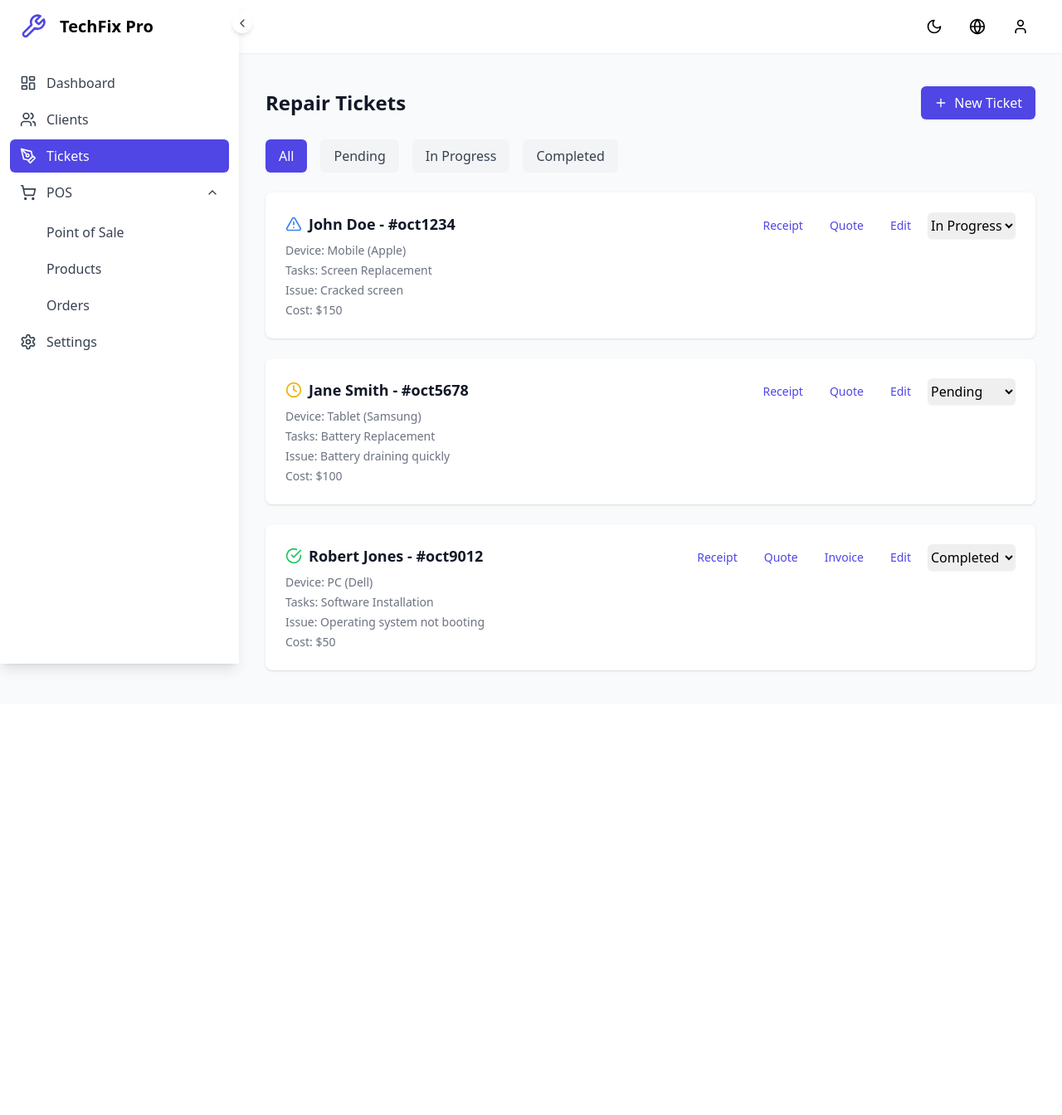
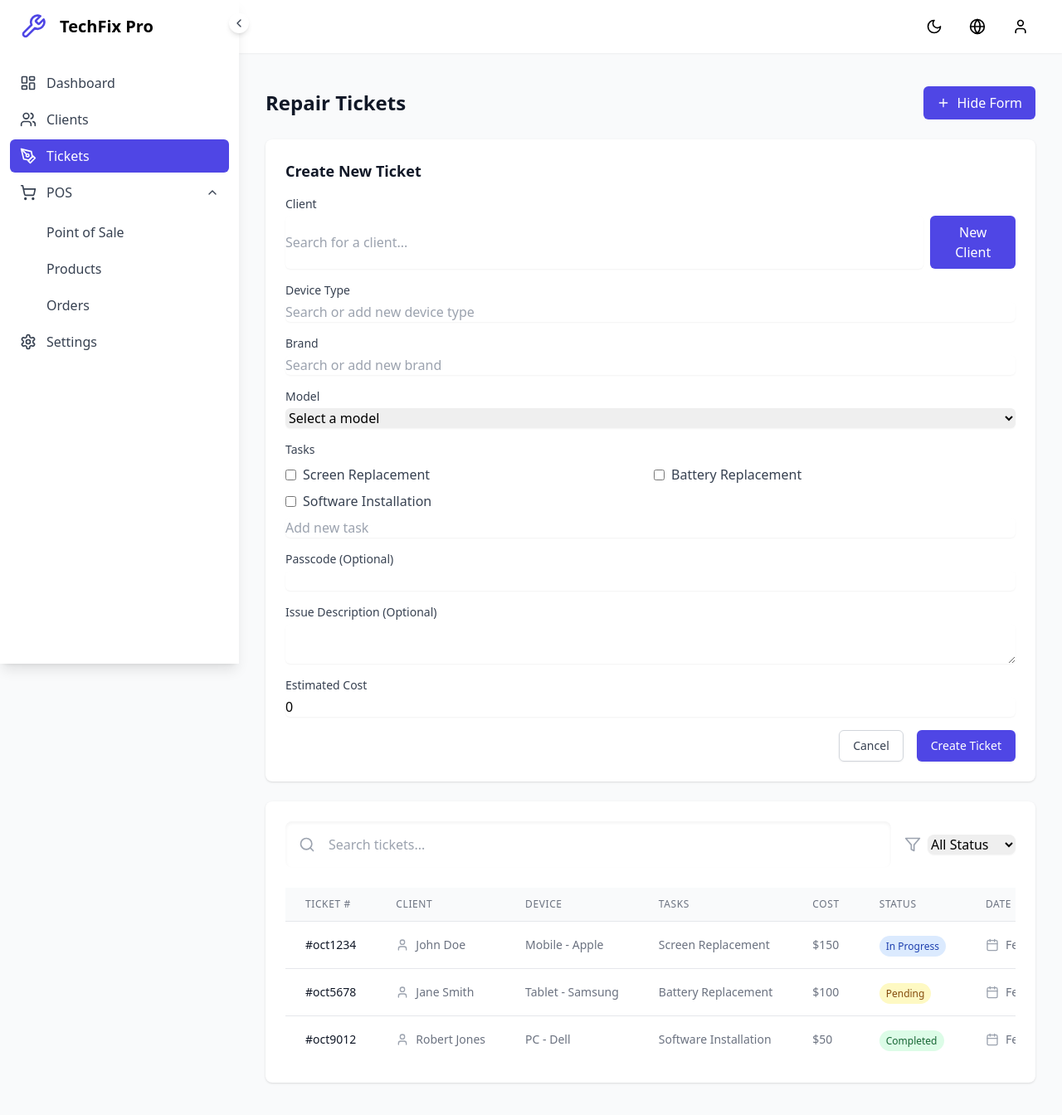
Before and after one commit to othsma/Kepler-sidebar, a React (Vite) app: page /tickets in a window 1280 px wide. Shown: the whole page at 83% size. Before the commit the page ends 848 px from the top, so only its background shows below. Built offline with nearby package versions, Linux system fonts and the light colour scheme.

Commit message:
Table tickets

```diff
--- a/src/components/Sidebar.tsx
+++ b/src/components/Sidebar.tsx
@@ -51,7 +51,7 @@ export default function Sidebar({ isCollapsed, toggleSidebar }: SidebarProps) {
 
       <button
         onClick={toggleSidebar}
-        className={`absolute top-4 -right-4 p-1 rounded-full shadow-md ${
+        className={`absolute top-4 right-0 translate-x-1/2 p-1 rounded-full shadow-md ${
           isDarkMode ? 'bg-gray-700 text-gray-300' : 'bg-white text-gray-700'
         }`}
       >
--- a/src/pages/Tickets.tsx
+++ b/src/pages/Tickets.tsx
@@ -1,6 +1,7 @@
 import React, { useState, useMemo } from 'react';
 import { useThemeStore, useTicketsStore, useClientsStore } from '../lib/store';
-import { Search, Plus, Clock, AlertTriangle, CheckCircle, FileText } from 'lucide-react';
+import { Search, Plus, Clock, AlertTriangle, CheckCircle, FileText, Filter, Calendar, User } from 'lucide-react';
+import { format } from 'date-fns';
 import TicketForm from '../components/TicketForm';
 import UnifiedTicketReceipt from '../components/UnifiedTicketReceipt';
 import ClientForm from '../components/ClientForm';
@@ -9,7 +10,7 @@ export default function Tickets() {
   const isDarkMode = useThemeStore((state) => state.isDarkMode);
   const { tickets, updateTicket, filterStatus, setFilterStatus } = useTicketsStore();
   const { clients } = useClientsStore();
-  const [isAddingTicket, setIsAddingTicket] = useState(false);
+  const [isAddingTicket, setIsAddingTicket] = useState(true); // Default to true to show the form first
   const [editingTicket, setEditingTicket] = useState<string | null>(null);
   const [clientSearch, setClientSearch] = useState('');
   const [selectedClientId, setSelectedClientId] = useState<string>('');
@@ -18,6 +19,7 @@ export default function Tickets() {
   const [showInvoice, setShowInvoice] = useState(false);
   const [newTicketNumber, setNewTicketNumber] = useState('');
   const [isAddingClient, setIsAddingClient] = useState(false);
+  const [searchQuery, setSearchQuery] = useState('');
 
   const filteredClients = useMemo(() => {
     return clients.filter((client) =>
@@ -27,17 +29,27 @@ export default function Tickets() {
   }, [clients, clientSearch]);
 
   const filteredTickets = tickets.filter(
-    (ticket) => filterStatus === 'all' || ticket.status === filterStatus
+    (ticket) => {
+      const matchesStatus = filterStatus === 'all' || ticket.status === filterStatus;
+      const matchesSearch = searchQuery
+        ? ticket.ticketNumber.toLowerCase().includes(searchQuery.toLowerCase()) ||
+          ticket.deviceType.toLowerCase().includes(searchQuery.toLowerCase()) ||
+          ticket.brand.toLowerCase().includes(searchQuery.toLowerCase()) ||
+          clients.find(c => c.id === ticket.clientId)?.name.toLowerCase().includes(searchQuery.toLowerCase()) ||
+          false
+        : true;
+      return matchesStatus && matchesSearch;
+    }
   );
 
-  const getStatusIcon = (status: string) => {
+  const getStatusBadge = (status: string) => {
     switch (status) {
       case 'pending':
-        return <Clock className="h-5 w-5 text-yellow-500" />;
+        return <span className="px-2 py-1 text-xs font-medium rounded-full bg-yellow-100 text-yellow-800">Pending</span>;
       case 'in-progress':
-        return <AlertTriangle className="h-5 w-5 text-blue-500" />;
+        return <span className="px-2 py-1 text-xs font-medium rounded-full bg-blue-100 text-blue-800">In Progress</span>;
       case 'completed':
-        return <CheckCircle className="h-5 w-5 text-green-500" />;
+        return <span className="px-2 py-1 text-xs font-medium rounded-full bg-green-100 text-green-800">Completed</span>;
       default:
         return null;
     }
@@ -67,57 +79,15 @@ export default function Tickets() {
           Repair Tickets
         </h1>
         <button
-          onClick={() => setIsAddingTicket(true)}
+          onClick={() => setIsAddingTicket(!isAddingTicket)}
           className="bg-indigo-600 text-white px-4 py-2 rounded-md hover:bg-indigo-700 flex items-center gap-2"
         >
           <Plus className="h-4 w-4" />
-          New Ticket
+          {isAddingTicket ? 'Hide Form' : 'New Ticket'}
         </button>
       </div>
 
-      <div className="flex gap-4">
-        <button
-          onClick={() => setFilterStatus('all')}
-          className={`px-4 py-2 rounded-md ${
-            filterStatus === 'all'
-              ? 'bg-indigo-600 text-white'
-              : 'bg-gray-100 text-gray-700 hover:bg-gray-200'
-          }`}
-        >
-          All
-        </button>
-        <button
-          onClick={() => setFilterStatus('pending')}
-          className={`px-4 py-2 rounded-md ${
-            filterStatus === 'pending'
-              ? 'bg-indigo-600 text-white'
-              : 'bg-gray-100 text-gray-700 hover:bg-gray-200'
-          }`}
-        >
-          Pending
-        </button>
-        <button
-          onClick={() => setFilterStatus('in-progress')}
-          className={`px-4 py-2 rounded-md ${
-            filterStatus === 'in-progress'
-              ? 'bg-indigo-600 text-white'
-              : 'bg-gray-100 text-gray-700 hover:bg-gray-200'
-          }`}
-        >
-          In Progress
-        </button>
-        <button
-          onClick={() => setFilterStatus('completed')}
-          className={`px-4 py-2 rounded-md ${
-            filterStatus === 'completed'
-              ? 'bg-indigo-600 text-white'
-              : 'bg-gray-100 text-gray-700 hover:bg-gray-200'
-          }`}
-        >
-          Completed
-        </button>
-      </div>
-
+      {/* Create New Ticket Section - Now displayed first */}
       {(isAddingTicket || editingTicket) && (
         <div className={`rounded-lg ${isDarkMode ? 'bg-gray-800' : 'bg-white'} shadow p-6`}>
           <h2 className={`text-lg font-semibold mb-4 ${isDarkMode ? 'text-white' : 'text-gray-900'}`}>
@@ -192,6 +162,167 @@ export default function Tickets() {
         </div>
       )}
 
+      {/* Tickets Table Section */}
+      <div className={`rounded-lg ${isDarkMode ? 'bg-gray-800' : 'bg-white'} shadow p-6`}>
+        <div className="flex flex-col sm:flex-row gap-4 mb-6">
+          <div className="flex-1 flex items-center gap-4 bg-white dark:bg-gray-700 p-4 rounded-lg shadow-inner">
+            <Search className="h-5 w-5 text-gray-400" />
+            <input
+              type="text"
+              placeholder="Search tickets..."
+              value={searchQuery}
+              onChange={(e) => setSearchQuery(e.target.value)}
+              className="flex-1 bg-transparent border-0 focus:ring-0 text-gray-900 dark:text-white placeholder-gray-400"
+            />
+          </div>
+          <div className="flex items-center gap-2">
+            <Filter className="h-5 w-5 text-gray-400" />
+            <select
+              value={filterStatus}
+              onChange={(e) => setFilterStatus(e.target.value as any)}
+              className="rounded-lg border-gray-300 shadow-sm focus:border-indigo-500 focus:ring-indigo-500"
+            >
+              <option value="all">All Status</option>
+              <option value="pending">Pending</option>
+              <option value="in-progress">In Progress</option>
+              <option value="completed">Completed</option>
+            </select>
+          </div>
+        </div>
+
+        <div className="overflow-x-auto">
+          <table className="min-w-full divide-y divide-gray-200 dark:divide-gray-700">
+            <thead className={isDarkMode ? 'bg-gray-700' : 'bg-gray-50'}>
+              <tr>
+                <th scope="col" className="px-6 py-3 text-left text-xs font-medium text-gray-500 dark:text-gray-300 uppercase tracking-wider">
+                  Ticket #
+                </th>
+                <th scope="col" className="px-6 py-3 text-left text-xs font-medium text-gray-500 dark:text-gray-300 uppercase tracking-wider">
+                  Client
+                </th>
+                <th scope="col" className="px-6 py-3 text-left text-xs font-medium text-gray-500 dark:text-gray-300 uppercase tracking-wider">
+                  Device
+                </th>
+                <th scope="col" className="px-6 py-3 text-left text-xs font-medium text-gray-500 dark:text-gray-300 uppercase tracking-wider">
+                  Tasks
+                </th>
+                <th scope="col" className="px-6 py-3 text-left text-xs font-medium text-gray-500 dark:text-gray-300 uppercase tracking-wider">
+                  Cost
+                </th>
+                <th scope="col" className="px-6 py-3 text-left text-xs font-medium text-gray-500 dark:text-gray-300 uppercase tracking-wider">
+                  Status
+                </th>
+                <th scope="col" className="px-6 py-3 text-left text-xs font-medium text-gray-500 dark:text-gray-300 uppercase tracking-wider">
+                  Date
+                </th>
+                <th scope="col" className="px-6 py-3 text-right text-xs font-medium text-gray-500 dark:text-gray-300 uppercase tracking-wider">
+                  Actions
+                </th>
+              </tr>
+            </thead>
+            <tbody className={`divide-y divide-gray-200 dark:divide-gray-700 ${isDarkMode ? 'bg-gray-800' : 'bg-white'}`}>
+              {filteredTickets.length > 0 ? (
+                filteredTickets.map((ticket) => {
+                  const client = clients.find((c) => c.id === ticket.clientId);
+                  return (
+                    <tr key={ticket.id} className={`hover:${isDarkMode ? 'bg-gray-700' : 'bg-gray-50'}`}>
+                      <td className="px-6 py-4 whitespace-nowrap text-sm font-medium text-gray-900 dark:text-white">
+                        #{ticket.ticketNumber}
+                      </td>
+                      <td className="px-6 py-4 whitespace-nowrap text-sm text-gray-500 dark:text-gray-300">
+                        <div className="flex items-center">
+                          <User className="h-4 w-4 mr-2 text-gray-400" />
+                          {client?.name || 'Unknown Client'}
+                        </div>
+                      </td>
+                      <td className="px-6 py-4 whitespace-nowrap text-sm text-gray-500 dark:text-gray-300">
+                        {ticket.deviceType} - {ticket.brand}
+                      </td>
+                      <td className="px-6 py-4 text-sm text-gray-500 dark:text-gray-300 max-w-xs truncate">
+                        {ticket.tasks.join(', ')}
+                      </td>
+                      <td className="px-6 py-4 whitespace-nowrap text-sm text-gray-500 dark:text-gray-300">
+                        ${ticket.cost}
+                      </td>
+                      <td className="px-6 py-4 whitespace-nowrap">
+                        {getStatusBadge(ticket.status)}
+                      </td>
+                      <td className="px-6 py-4 whitespace-nowrap text-sm text-gray-500 dark:text-gray-300">
+                        <div className="flex items-center">
+                          <Calendar className="h-4 w-4 mr-2 text-gray-400" />
+                          {format(new Date(ticket.createdAt), 'MMM d, yyyy')}
+                        </div>
+                      </td>
+                      <td className="px-6 py-4 whitespace-nowrap text-right text-sm font-medium">
+                        <div className="flex justify-end space-x-2">
+                          <button
+                            onClick={() => {
+                              setNewTicketNumber(ticket.ticketNumber);
+                              setSelectedClientId(ticket.clientId);
+                              setShowReceipt(true);
+                            }}
+                            className="text-indigo-600 hover:text-indigo-900 dark:text-indigo-400 dark:hover:text-indigo-300"
+                          >
+                            Receipt
+                          </button>
+                          <button
+                            onClick={() => {
+                              setNewTicketNumber(ticket.ticketNumber);
+                              setSelectedClientId(ticket.clientId);
+                              setShowQuote(true);
+                            }}
+                            className="text-indigo-600 hover:text-indigo-900 dark:text-indigo-400 dark:hover:text-indigo-300"
+                          >
+                            Quote
+                          </button>
+                          {ticket.status === 'completed' && (
+                            <button
+                              onClick={() => {
+                                setNewTicketNumber(ticket.ticketNumber);
+                                setSelectedClientId(ticket.clientId);
+                                setShowInvoice(true);
+                              }}
+                              className="text-indigo-600 hover:text-indigo-900 dark:text-indigo-400 dark:hover:text-indigo-300"
+                            >
+                              Invoice
+                            </button>
+                          )}
+                          <button
+                            onClick={() => setEditingTicket(ticket.id)}
+                            className="text-indigo-600 hover:text-indigo-900 dark:text-indigo-400 dark:hover:text-indigo-300"
+                          >
+                            Edit
+                          </button>
+                          <select
+                            value={ticket.status}
+                            onChange={(e) =>
+                              updateTicket(ticket.id, {
+                                status: e.target.value as 'pending' | 'in-progress' | 'completed',
+                              })
+                            }
+                            className="text-sm rounded-md border-gray-300 shadow-sm focus:border-indigo-500 focus:ring-indigo-500"
+                          >
+                            <option value="pending">Pending</option>
+                            <option value="in-progress">In Progress</option>
+                            <option value="completed">Completed</option>
+                          </select>
+                        </div>
+                      </td>
+                    </tr>
+                  );
+                })
+              ) : (
+                <tr>
+                  <td colSpan={8} className="px-6 py-4 text-center text-sm text-gray-500 dark:text-gray-400">
+                    No tickets found
+                  </td>
+                </tr>
+              )}
+            </tbody>
+          </table>
+        </div>
+      </div>
+
       {showReceipt && newTicketNumber && (
         <UnifiedTicketReceipt
           ticket={tickets.find(t => t.ticketNumber === newTicketNumber)!}
@@ -221,98 +352,6 @@ export default function Tickets() {
           type="invoice"
         />
       )}
-
-      <div className="grid gap-6">
-        {filteredTickets.map((ticket) => {
-          const client = clients.find((c) => c.id === ticket.clientId);
-          return (
-            <div
-              key={ticket.id}
-              className={`rounded-lg ${isDarkMode ? 'bg-gray-800' : 'bg-white'} shadow p-6`}
-            >
-              <div className="flex justify-between items-start">
-                <div>
-                  <div className="flex items-center gap-2">
-                    {getStatusIcon(ticket.status)}
-                    <h3 className={`text-lg font-semibold ${isDarkMode ? 'text-white' : 'text-gray-900'}`}>
-                      {client?.name} - #{ticket.ticketNumber}
-                    </h3>
-                  </div>
-                  <div className="mt-2 space-y-1">
-                    <p className={`text-sm ${isDarkMode ? 'text-gray-400' : 'text-gray-500'}`}>
-                      Device: {ticket.deviceType} ({ticket.brand})
-                    </p>
-                    <p className={`text-sm ${isDarkMode ? 'text-gray-400' : 'text-gray-500'}`}>
-                      Tasks: {ticket.tasks.join(', ')}
-                    </p>
-                    {ticket.issue && (
-                      <p className={`text-sm ${isDarkMode ? 'text-gray-400' : 'text-gray-500'}`}>
-                        Issue: {ticket.issue}
-                      </p>
-                    )}
-                    <p className={`text-sm ${isDarkMode ? 'text-gray-400' : 'text-gray-500'}`}>
-                      Cost: ${ticket.cost}
-                    </p>
-                  </div>
-                </div>
-                <div className="flex gap-2">
-                  <button
-                    onClick={() => {
-                      setNewTicketNumber(ticket.ticketNumber);
-                      setSelectedClientId(ticket.clientId);
-                      setShowReceipt(true);
-                    }}
-                    className="px-3 py-1.5 text-sm font-medium text-indigo-600 hover:text-indigo-700"
-                  >
-                    Receipt
-                  </button>
-                  <button
-                    onClick={() => {
-                      setNewTicketNumber(ticket.ticketNumber);
-                      setSelectedClientId(ticket.clientId);
-                      setShowQuote(true);
-                    }}
-                    className="px-3 py-1.5 text-sm font-medium text-indigo-600 hover:text-indigo-700"
-                  >
-                    Quote
-                  </button>
-                  {ticket.status === 'completed' && (
-                    <button
-                      onClick={() => {
-                        setNewTicketNumber(ticket.ticketNumber);
-                        setSelectedClientId(ticket.clientId);
-                        setShowInvoice(true);
-                      }}
-                      className="px-3 py-1.5 text-sm font-medium text-indigo-600 hover:text-indigo-700"
-                    >
-                      Invoice
-                    </button>
-                  )}
-                  <button
-                    onClick={() => setEditingTicket(ticket.id)}
-                    className="px-3 py-1.5 text-sm font-medium text-indigo-600 hover:text-indigo-700"
-                  >
-                    Edit
-                  </button>
-                  <select
-                    value={ticket.status}
-                    onChange={(e) =>
-                      updateTicket(ticket.id, {
-                        status: e.target.value as 'pending' | 'in-progress' | 'completed',
-                      })
-                    }
-                    className="rounded-md border-gray-300 shadow-sm focus:border-indigo-500 focus:ring-indigo-500"
-                  >
-                    <option value="pending">Pending</option>
-                    <option value="in-progress">In Progress</option>
-                    <option value="completed">Completed</option>
-                  </select>
-                </div>
-              </div>
-            </div>
-          );
-        })}
-      </div>
     </div>
   );
 }
```
